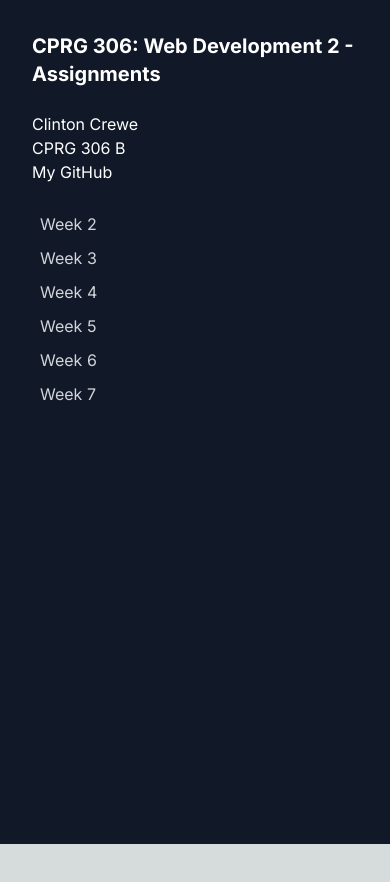
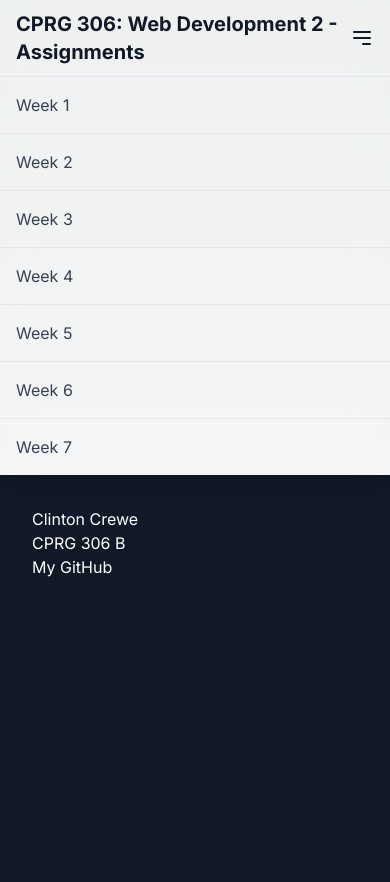
Before and after one commit to Ccrewe92/cprg306-assignments, a Next.js app: page / in a window 390 px wide. Shown: the top 882 px of the page. Before the commit the page ends 844 px from the top, so only its background shows below. Built offline with nearby package versions, Linux system fonts and the light colour scheme.

Commit message:
Update page.js

```diff
--- a/app/page.js
+++ b/app/page.js
@@ -1,34 +1,76 @@
 import Link from "next/link";
-import StudentInfo from './StudentInfo'
+import StudentInfo from './StudentInfo';
 
 export default function Page() {
   return (
-    <main className="bg-gray-900 text-white p-8 min-h-screen">
-        <h1 className="text-xl font-bold mb-6">
-            CPRG 306: Web Development 2 - Assignments
-        </h1>
+    <>
+      {/* Navbar */}
+      <nav className="sticky top-0 z-50 w-full bg-white shadow-lg backdrop-blur-lg backdrop-filter bg-opacity-60">
+        <div className="container mx-auto px-4 py-2.5 flex justify-between items-center">
+          {/* Logo or Branding */}
+          <Link href="/">
+            <a className="text-xl font-bold text-gray-900">
+              CPRG 306: Web Development 2 - Assignments
+            </a>
+          </Link>
+
+          {/* Navigation Links */}
+          <ul className="hidden space-x-4 lg:flex">
+            {[...Array(7)].map((_, i) => (
+              <li key={i}>
+                <Link href={`/week${i + 1}`}>
+                  <a className="text-gray-900 hover:text-blue-500 font-medium">
+                    Week {i + 1}
+                  </a>
+                </Link>
+              </li>
+            ))}
+          </ul>
+
+          {/* Hamburger Menu Icon for Mobile */}
+          <button
+            className="lg:hidden text-gray-900"
+            type="button"
+            aria-label="Toggle mobile menu"
+            onClick={() => {/* function to toggle mobile menu */}}
+          >
+            <svg
+              className="w-6 h-6"
+              fill="none"
+              stroke="currentColor"
+              viewBox="0 0 24 24"
+              xmlns="http://www.w3.org/2000/svg"
+            >
+              <path
+                strokeLinecap="round"
+                strokeLinejoin="round"
+                strokeWidth="2"
+                d="M4 6h16M4 12h16m-7 6h7"
+              ></path>
+            </svg>
+          </button>
+        </div>
+
+        {/* Mobile Menu (Hidden by default) */}
+        {/* You should toggle the 'hidden' class based on menu state */}
+        <ul className="lg:hidden">
+          {[...Array(7)].map((_, i) => (
+            <li key={i} className="border-t border-gray-200">
+              <Link href={`/week${i + 1}`}>
+                <a className="block p-4 text-gray-700">
+                  Week {i + 1}
+                </a>
+              </Link>
+            </li>
+          ))}
+        </ul>
+      </nav>
+
+      {/* Main Content */}
+      <main className="bg-gray-900 text-white p-8 min-h-screen">
         <StudentInfo />
-
-        <div className="mt-6 flex flex-col space-y-0.5">
-            <Link href="/week2" className="text-gray-300 hover:text-orange-500 transition-transform duration-300 transform hover:scale-104 hover:translate-x-0.5 inline-block py-1 px-2">
-                Week 2
-            </Link>
-            <Link href="/week3" className="text-gray-300 hover:text-orange-500 transition-transform duration-300 transform hover:scale-104 hover:translate-x-0.5 inline-block py-1 px-2">
-                Week 3
-            </Link>
-            <Link href="/week4" className="text-gray-300 hover:text-orange-500 transition-transform duration-300 transform hover:scale-104 hover:translate-x-0.5 inline-block py-1 px-2">
-                Week 4
-            </Link>
-            <Link href="/week5" className="text-gray-300 hover:text-orange-500 transition-transform duration-300 transform hover:scale-104 hover:translate-x-0.5 inline-block py-1 px-2">
-                Week 5
-            </Link>
-             <Link href="/week6" className="text-gray-300 hover:text-orange-500 transition-transform duration-300 transform hover:scale-104 hover:translate-x-0.5 inline-block py-1 px-2">
-                            Week 6
-                        </Link>
-              <Link href="/week7" className="text-gray-300 hover:text-orange-500 transition-transform duration-300 transform hover:scale-104 hover:translate-x-0.5 inline-block py-1 px-2">
-                             Week 7
-                         </Link>
-        </div>
-    </main>
+        {/* ... Any other content you wish to include ... */}
+      </main>
+    </>
   );
 }
```
